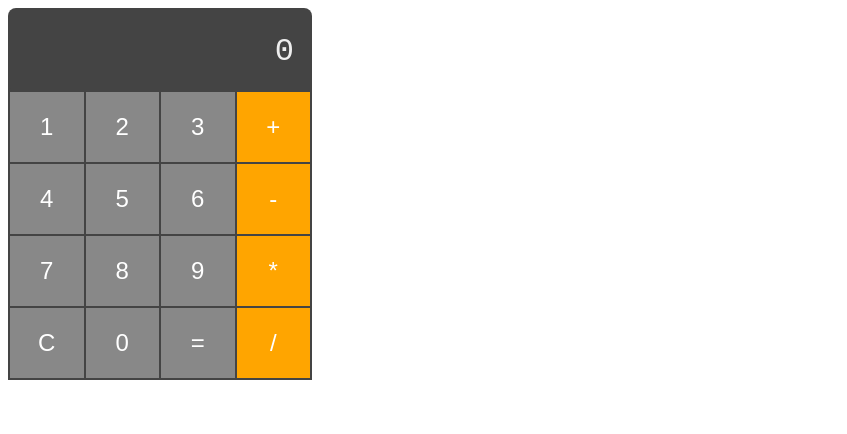
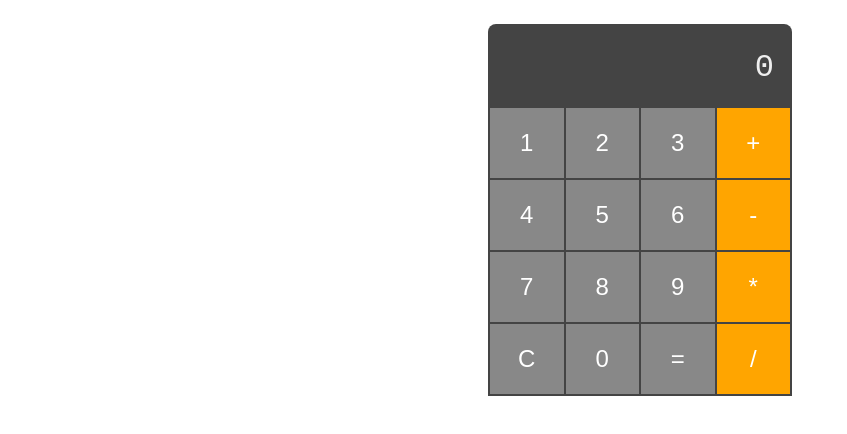
Before and after one commit to davidagredano/javascript-calculator, a plain HTML site: page index.html in a window 1280 px wide. Shown: the whole page, without its empty margins (0-847 px from the left). Drawn offline with Linux system fonts and the light colour scheme.

Commit message:
Position in the center

```diff
--- a/style.css
+++ b/style.css
@@ -1,8 +1,13 @@
+body {
+  margin: 0;
+}
+
 #calculator {
   width: 300px;
   background-color: #444;
   border-radius: 0.5rem 0.5rem 0 0;
   padding: 2px;
+  margin: 1.5rem auto;
 }
 
 #display {
```
